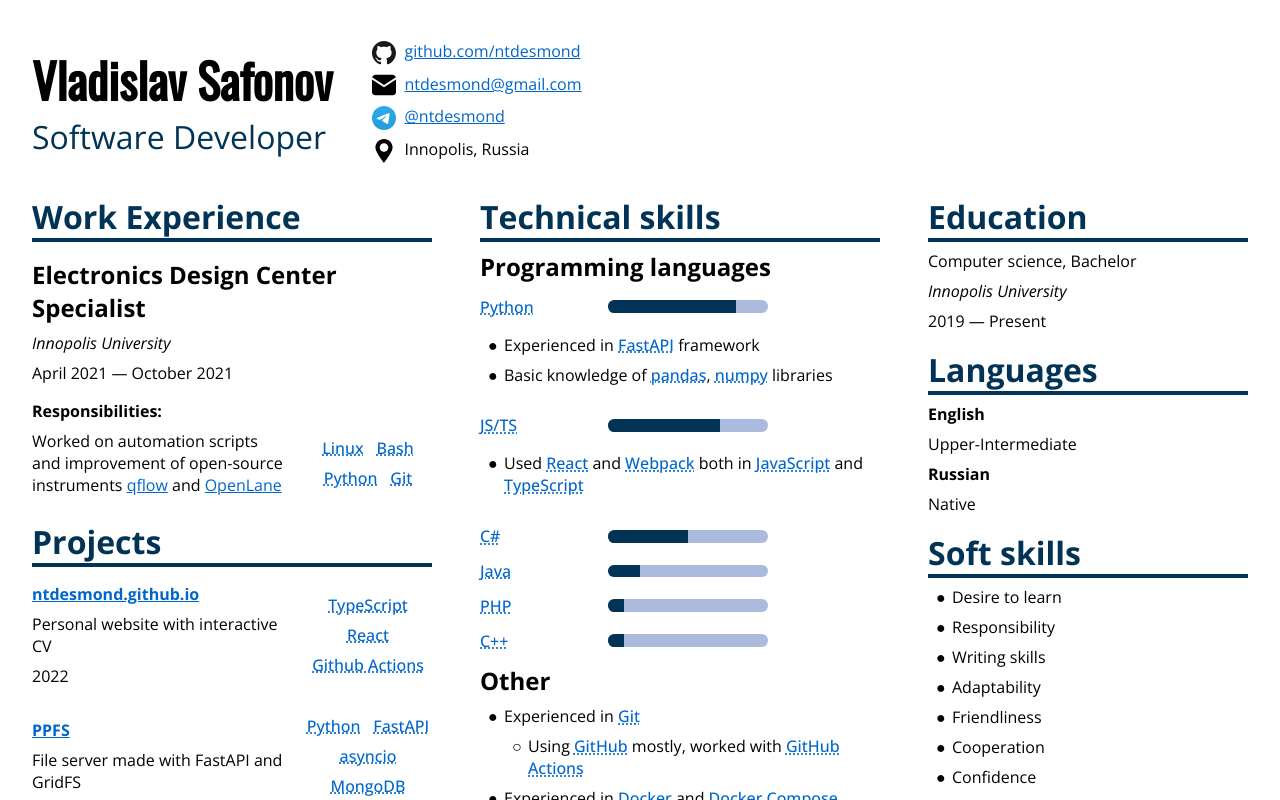
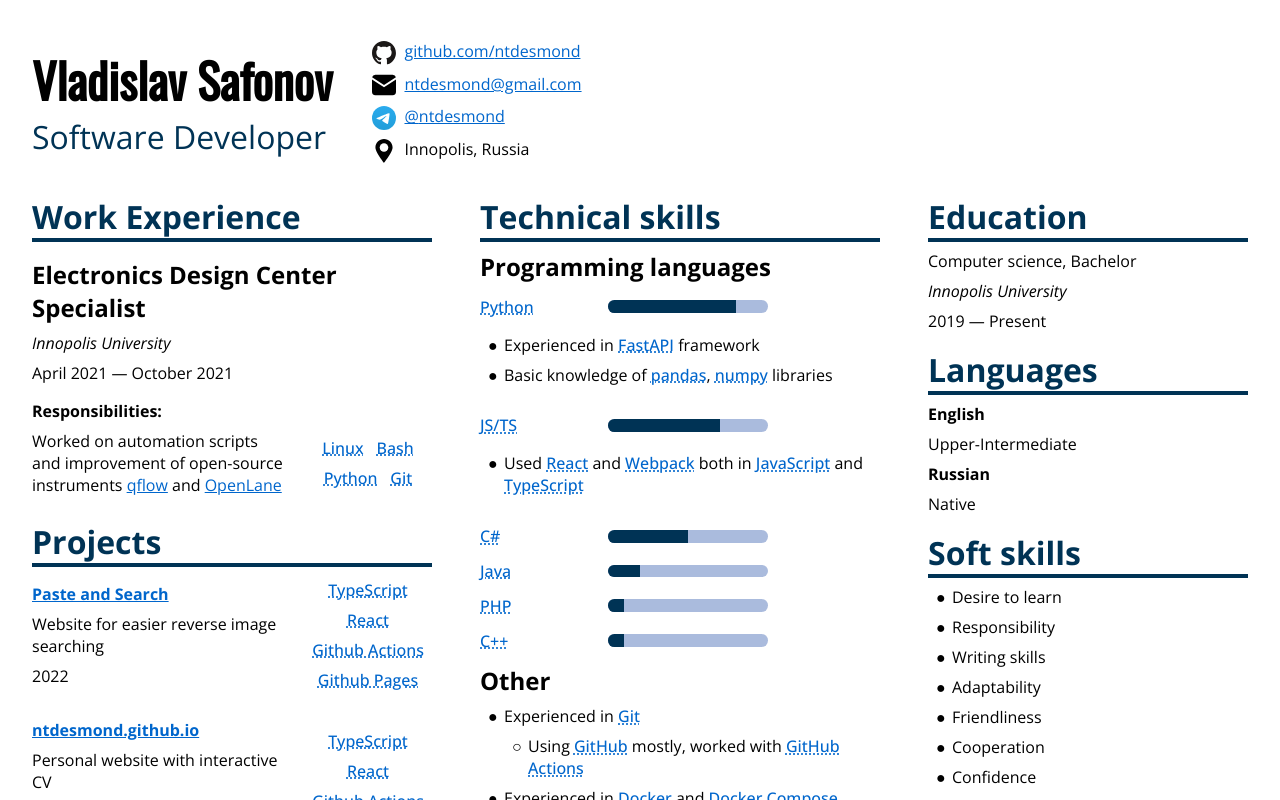
Before and after one commit to ntdesmond/ntdesmond.github.io, a React app: page / in a window 1280 px wide. Shown: the top 800 px of the page. Built offline with nearby package versions, Linux system fonts and the light colour scheme.

Commit message:
Add a project to CV

```diff
--- a/src/pages/cv/components/CV.tsx
+++ b/src/pages/cv/components/CV.tsx
@@ -201,6 +201,22 @@
               </WorkExperienceEntry>
             </Section>
             <Section title={new LanguageFragment({ en: 'Projects', ru: 'Проекты' })}>
+              <Project
+                title="Paste and Search"
+                href="https://github.com/ntdesmond/paste-and-search"
+                description={
+                  new LanguageFragment({
+                    en: 'Website for easier reverse image searching',
+                    ru: 'Сайт для упрощения поиска по изображению',
+                  })
+                }
+                period={
+                  new LanguageFragment({
+                    en: 2022,
+                  })
+                }
+                tags={['TypeScript', 'React', 'Github Actions', 'Github Pages']}
+              />
               <Project
                 title="ntdesmond.github.io"
                 href="https://github.com/ntdesmond/ntdesmond.github.io"
```
Also changed, not shown: 2 other files (tests, documents, lock files or other folders).
